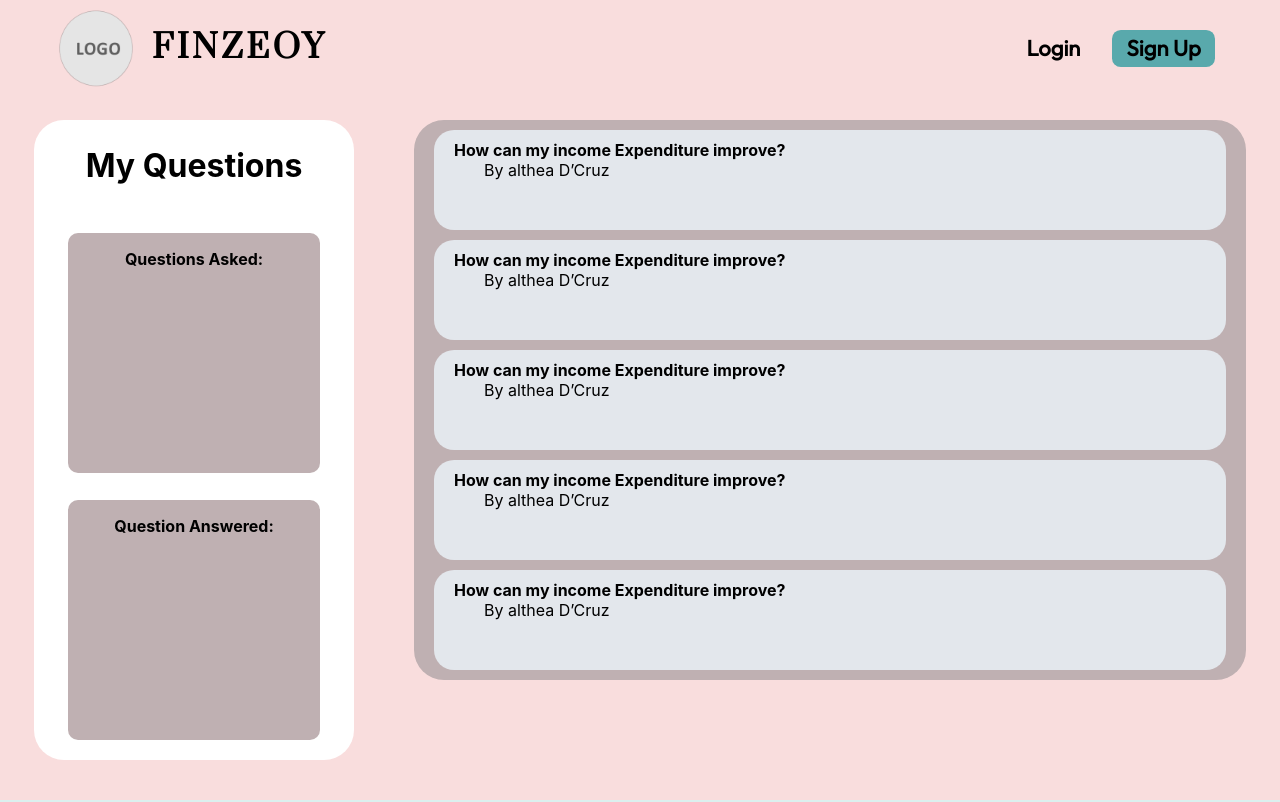
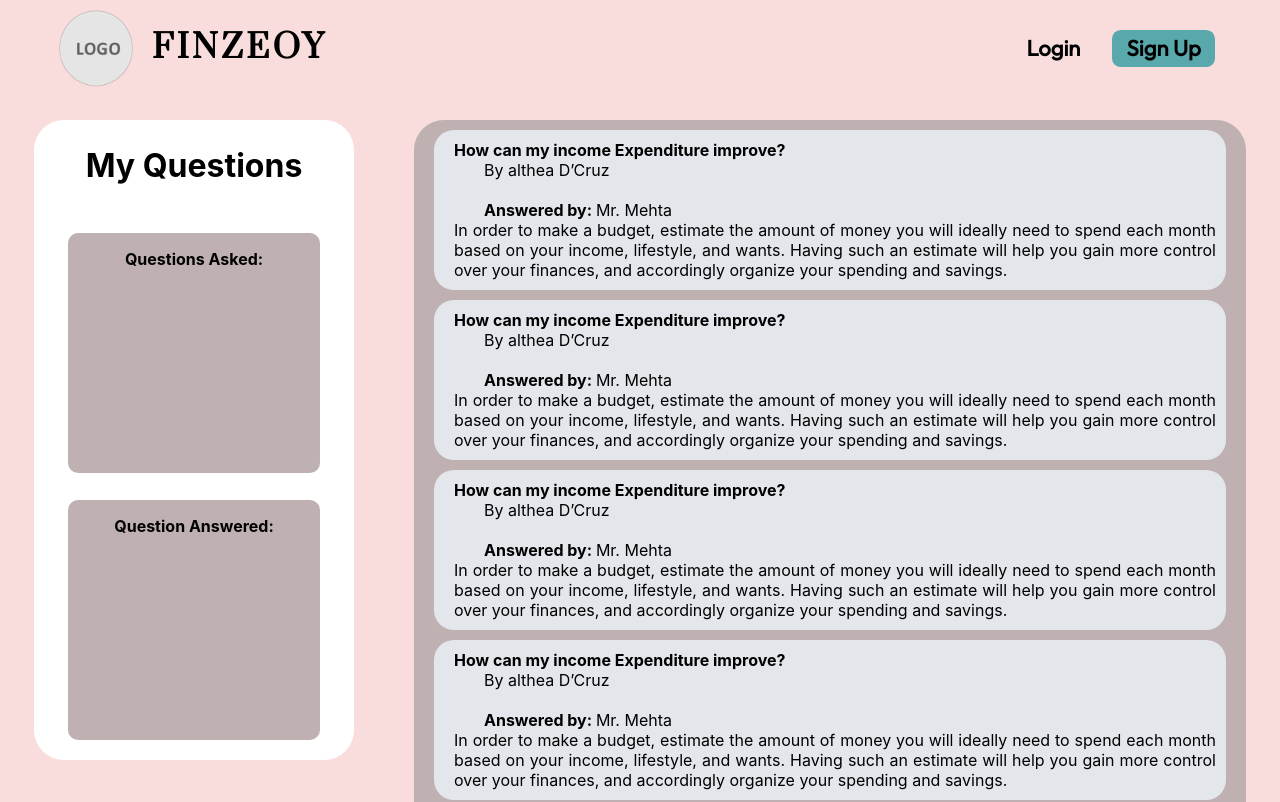
Before and after one commit to adhish-bahl/Finzeoy, a React (Create React App) app: page /discussion in a window 1280 px wide. Shown: the top 802 px of the page. Built offline with nearby package versions, Linux system fonts and the light colour scheme.

Commit message:
styling the discussion module

```diff
--- a/src/components/Discussion.js
+++ b/src/components/Discussion.js
@@ -20,11 +20,11 @@ function Discussion() {
         </div>
 
         <div className="DCright">
-            <DiscussionBox  question="How can my income Expenditure improve?" author="By althea D’Cruz"  />
-            <DiscussionBox  question="How can my income Expenditure improve?" author="By althea D’Cruz"  />
-            <DiscussionBox  question="How can my income Expenditure improve?" author="By althea D’Cruz"  />
-            <DiscussionBox  question="How can my income Expenditure improve?" author="By althea D’Cruz"  />
-            <DiscussionBox  question="How can my income Expenditure improve?" author="By althea D’Cruz"  />
+            <DiscussionBox  question="How can my income Expenditure improve?" author="By althea D’Cruz" answerBy="Mr. Mehta" answer="In order to make a budget, estimate the amount of money you will ideally need to spend each month based on your income, lifestyle, and wants. Having such an estimate will help you gain more control over your finances, and accordingly organize your spending and savings."/>
+            <DiscussionBox  question="How can my income Expenditure improve?" author="By althea D’Cruz" answerBy="Mr. Mehta" answer="In order to make a budget, estimate the amount of money you will ideally need to spend each month based on your income, lifestyle, and wants. Having such an estimate will help you gain more control over your finances, and accordingly organize your spending and savings."/>
+            <DiscussionBox  question="How can my income Expenditure improve?" author="By althea D’Cruz" answerBy="Mr. Mehta" answer="In order to make a budget, estimate the amount of money you will ideally need to spend each month based on your income, lifestyle, and wants. Having such an estimate will help you gain more control over your finances, and accordingly organize your spending and savings."/>
+            <DiscussionBox  question="How can my income Expenditure improve?" author="By althea D’Cruz" answerBy="Mr. Mehta" answer="In order to make a budget, estimate the amount of money you will ideally need to spend each month based on your income, lifestyle, and wants. Having such an estimate will help you gain more control over your finances, and accordingly organize your spending and savings."/>
+            <DiscussionBox  question="How can my income Expenditure improve?" author="By althea D’Cruz" answerBy="Mr. Mehta" answer="In order to make a budget, estimate the amount of money you will ideally need to spend each month based on your income, lifestyle, and wants. Having such an estimate will help you gain more control over your finances, and accordingly organize your spending and savings."/>
         </div>
     </div>
   )
--- a/src/components/DiscussionBox.js
+++ b/src/components/DiscussionBox.js
@@ -1,7 +1,7 @@
 import React from 'react'
 import "../styles/DiscussionBox.css"
 
-function DiscussionBox({question, author}) {
+function DiscussionBox({question, author, answerBy, answer}) {
   return (
     <div className='DiscussionBoxContainer'>
         <div className="DBquestion">
@@ -10,8 +10,11 @@ function DiscussionBox({question, author}) {
         <div className="DBauthor">
             {author}
         </div>
-        <div className="DBansweredBy">
-
+        <div className="DBanswerBy">
+            <b>Answered by: </b> {answerBy}
+        </div>
+        <div className="DBanswer">
+            {answer}
         </div>
     </div>
   )
--- a/src/styles/DiscussionBox.css
+++ b/src/styles/DiscussionBox.css
@@ -13,7 +13,15 @@
     text-align: justify;
 }
 
-.DBauthor {
+.DBauthor, .DBanswerBy {
     text-align: left;
     padding-left: 30px;
 }
+
+.DBanswerBy {
+    padding-top: 20px;
+}
+
+.DBanswer {
+    text-align: justify;
+}
```
